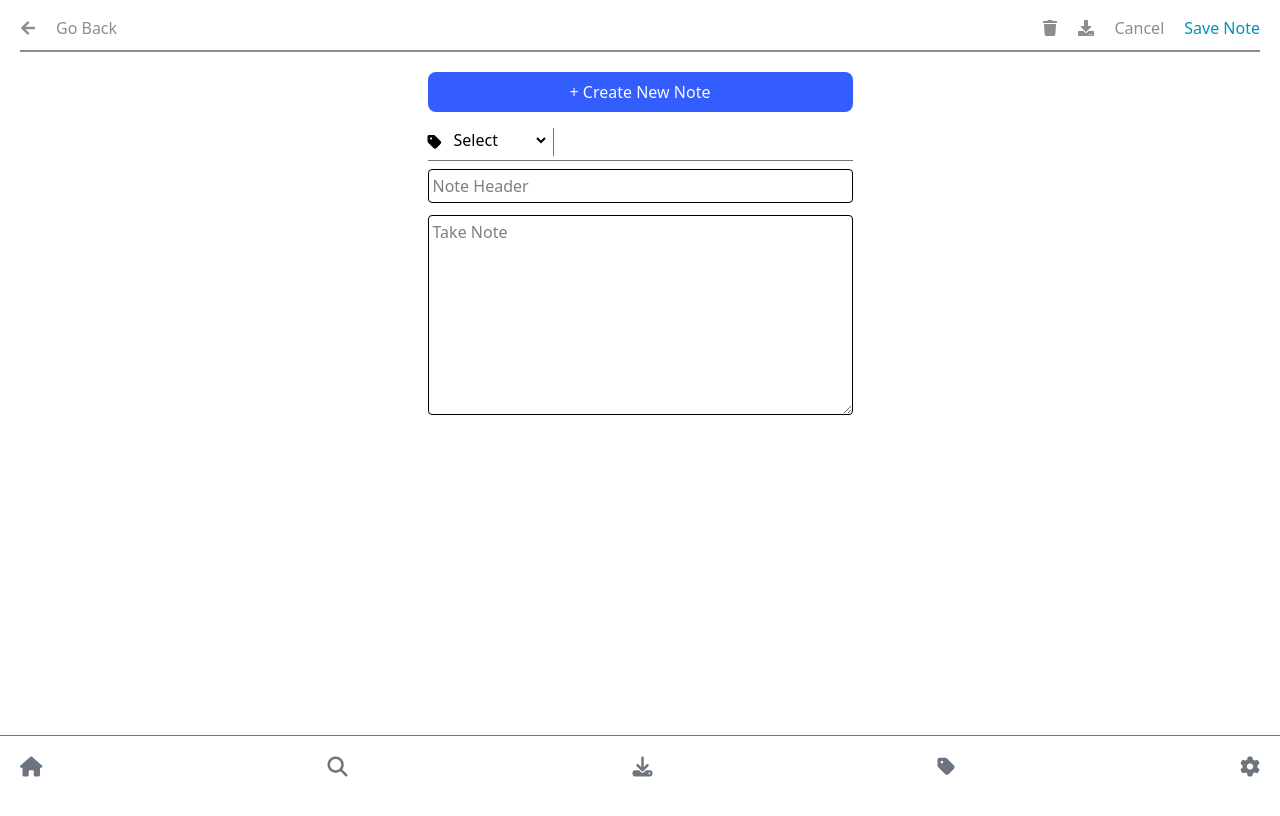
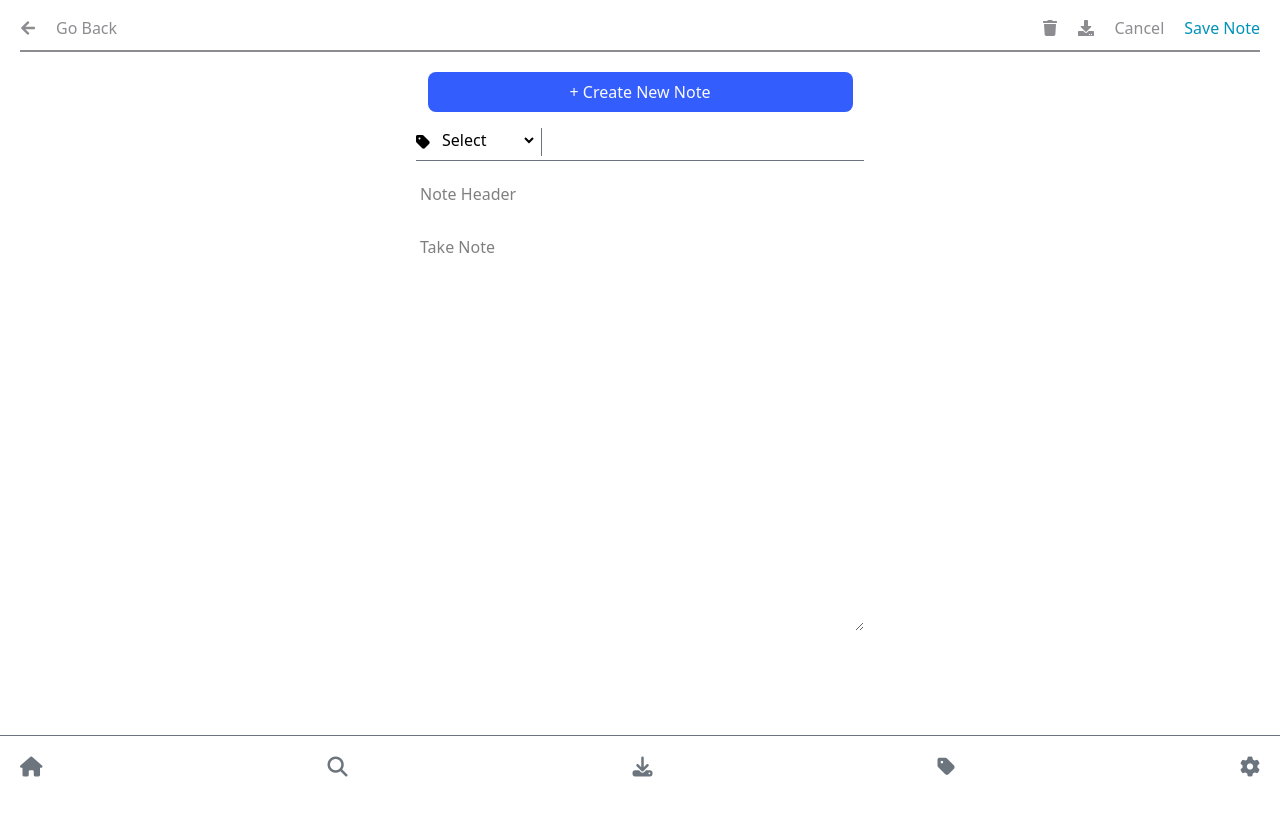
Before and after one commit to acunmedyaakademi/Onur-Sadik-NoteTaking, a React (Vite) app: page / in a window 1280 px wide. Shown: the top 816 px of the page. Built offline with nearby package versions, Linux system fonts and the light colour scheme.

Commit message:
createnote fixed

```diff
--- a/src/components/CreateNote.jsx
+++ b/src/components/CreateNote.jsx
@@ -43,11 +43,11 @@ export default function CreateNote() {
           {selectedTags.map(t => t).join(", ")}
         </div>
       </div>
-      <div className="w-full max-w-md mb-3 border rounded p-1">
-        <input type="text" placeholder="Note Header" />
+      <div className="w-full h-[50px] max-w-md mb-3 rounded p-1">
+        <input className="w-full h-full" type="text" placeholder="Note Header" />
       </div>
-      <div className="w-full max-w-md">
-        <textarea className="w-[425px] p-1 h-50 border rounded" placeholder="Take Note" ></textarea>
+      <div className="w-screen h-screen max-w-md">
+        <textarea className="w-full p-1 h-[50%] rounded" placeholder="Take Note" ></textarea>
       </div>
     </div>
   )
```
